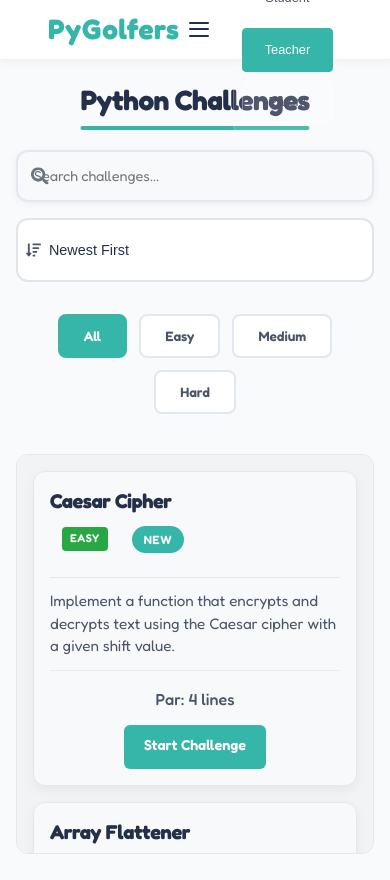
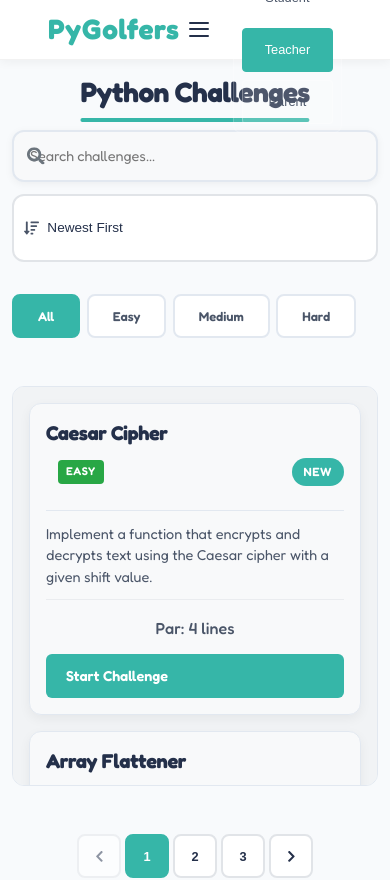
Before and after one commit to CodeWithKids/Pygolfers, a React (Create React App) app: page /challenges in a window 390 px wide. Shown: the top 880 px of the page. Built offline with nearby package versions, Linux system fonts and the light colour scheme.

Commit message:
Responsiveness1.0

```diff
--- a/src/App.css
+++ b/src/App.css
@@ -2382,6 +2382,41 @@
     font-size: 1rem;
   }
 
+  /* Hero Stats Mobile */
+  .hero-stats {
+    display: grid;
+    grid-template-columns: repeat(2, 1fr);
+    gap: 1rem;
+    margin-top: 2rem;
+    width: 100%;
+  }
+
+  .stat-item {
+    align-items: center;
+    text-align: center;
+    padding: 1rem;
+    background: var(--bg-primary);
+    border-radius: 8px;
+    box-shadow: 0 2px 8px rgba(0, 0, 0, 0.05);
+  }
+
+  .stat-number {
+    font-size: 1.5rem;
+  }
+
+  .stat-label {
+    font-size: 0.8rem;
+  }
+
+  .safety-badge {
+    grid-column: 1 / -1;
+    justify-content: center;
+  }
+
+  .safety-icon {
+    font-size: 1rem;
+  }
+
   /* Sections Mobile */
   .section-title {
     font-size: 1.75rem;
@@ -2801,6 +2836,25 @@
     justify-content: center;
   }
 
+  /* Hero Stats Small Mobile */
+  .hero-stats {
+    grid-template-columns: 1fr;
+    gap: 0.75rem;
+    margin-top: 1.5rem;
+  }
+
+  .stat-item {
+    padding: 0.75rem;
+  }
+
+  .stat-number {
+    font-size: 1.25rem;
+  }
+
+  .stat-label {
+    font-size: 0.75rem;
+  }
+
   /* Features grid */
   .features-grid {
     grid-template-columns: 1fr !important;
--- a/src/styles/Challenges.css
+++ b/src/styles/Challenges.css
@@ -507,8 +507,8 @@
   }
 
   .page-title {
-    font-size: 2rem;
-    margin-bottom: 2rem;
+    font-size: 1.75rem;
+    margin-bottom: 1.5rem;
   }
 
   .controls-top {
@@ -522,16 +522,81 @@
     max-width: 100%;
   }
 
+  .search-input {
+    padding: 0.75rem 1rem 0.75rem 2.5rem;
+    font-size: 0.95rem;
+  }
+
+  .sort-container {
+    padding: 0.75rem;
+  }
+
+  .sort-select {
+    font-size: 0.9rem;
+  }
+
+  .difficulty-filters {
+    justify-content: flex-start;
+    gap: 0.5rem;
+    overflow-x: auto;
+    -webkit-overflow-scrolling: touch;
+    padding-bottom: 0.5rem;
+  }
+
+  .filter-btn {
+    flex-shrink: 0;
+    white-space: nowrap;
+  }
+
   .challenges-grid {
     grid-template-columns: 1fr;
+    gap: 1.5rem;
   }
 
   .challenge-card {
     padding: 1.5rem;
   }
 
-  .difficulty-filters {
-    justify-content: center;
+  .challenge-header {
+    flex-direction: column;
+    align-items: flex-start;
+    gap: 0.75rem;
+  }
+
+  .badge-container {
+    width: 100%;
+    justify-content: space-between;
+  }
+
+  .challenge-title {
+    font-size: 1.2rem;
+    margin-bottom: 0.5rem;
+  }
+
+  .difficulty-badge {
+    padding: 0.35rem 0.85rem;
+    font-size: 0.8rem;
+  }
+
+  .challenge-description {
+    font-size: 0.95rem;
+    line-height: 1.5;
+  }
+
+  .challenge-footer {
+    flex-direction: column;
+    gap: 1rem;
+    align-items: flex-start;
+  }
+
+  .par-score {
+    font-size: 0.85rem;
+  }
+
+  .start-challenge-btn {
+    width: 100%;
+    padding: 0.75rem 1.5rem;
+    font-size: 0.95rem;
   }
 
   .pagination {
@@ -541,25 +606,162 @@
   .pagination-btn {
     width: 36px;
     height: 36px;
+    font-size: 0.85rem;
+  }
+
+  .no-results {
+    padding: 2rem 1rem;
+  }
+
+  .no-results h3 {
+    font-size: 1.25rem;
+  }
+
+  .no-results p {
     font-size: 0.9rem;
   }
 }
 
 @media (max-width: 480px) {
+  .challenges-container {
+    padding: 1rem 0.75rem;
+  }
+
+  .page-title {
+    font-size: 1.5rem;
+    margin-bottom: 1.25rem;
+  }
+
+  .controls-top {
+    gap: 0.75rem;
+  }
+
+  .search-input {
+    padding: 0.65rem 0.85rem 0.65rem 2.25rem;
+    font-size: 0.9rem;
+  }
+
+  .sort-container {
+    padding: 0.65rem;
+  }
+
+  .sort-select {
+    font-size: 0.85rem;
+  }
+
   .difficulty-filters {
-    flex-wrap: wrap;
+    gap: 0.4rem;
   }
 
   .filter-btn {
-    padding: 0.4rem 1rem;
+    padding: 0.4rem 0.85rem;
+    font-size: 0.8rem;
+  }
+
+  .challenges-grid {
+    gap: 1.25rem;
+  }
+
+  .challenge-card {
+    padding: 1.25rem;
+  }
+
+  .challenge-title {
+    font-size: 1.1rem;
+  }
+
+  .difficulty-badge {
+    padding: 0.3rem 0.7rem;
+    font-size: 0.7rem;
+  }
+
+  .new-badge {
+    font-size: 0.65rem;
+    padding: 0.15rem 0.4rem;
+  }
+
+  .challenge-description {
+    font-size: 0.9rem;
+  }
+
+  .par-score {
+    font-size: 0.8rem;
+  }
+
+  .start-challenge-btn {
+    padding: 0.65rem 1.25rem;
+    font-size: 0.9rem;
+  }
+
+  .pagination-btn {
+    width: 32px;
+    height: 32px;
+    font-size: 0.8rem;
+  }
+
+  .no-results-image {
+    max-width: 150px;
+  }
+
+  .no-results h3 {
+    font-size: 1.1rem;
+  }
+
+  .no-results p {
     font-size: 0.85rem;
   }
 
-  .challenge-title {
-    font-size: 1.25rem;
+  .clear-filters-btn {
+    padding: 0.5rem 1rem;
+    font-size: 0.85rem;
+  }
+}
+
+/* Landscape mode on mobile */
+@media (max-width: 768px) and (orientation: landscape) {
+  .challenges-container {
+    padding: 1rem;
   }
 
-  .challenge-description {
-    font-size: 0.95rem;
+  .page-title {
+    font-size: 1.5rem;
+    margin-bottom: 1rem;
+  }
+
+  .challenge-card {
+    padding: 1.25rem;
+  }
+
+  .challenges-grid {
+    grid-template-columns: repeat(2, 1fr);
+    gap: 1rem;
   }
 }
+
+/* Touch device optimizations */
+@media (hover: none) and (pointer: coarse) {
+  .challenge-card:hover {
+    transform: none;
+  }
+
+  .challenge-card:active {
+    transform: scale(0.98);
+  }
+
+  .filter-btn:hover {
+    background: white;
+    border-color: #e1e4e8;
+  }
+
+  .filter-btn:active {
+    transform: scale(0.95);
+  }
+
+  .start-challenge-btn:hover {
+    background: var(--teal);
+  }
+
+  .start-challenge-btn:active {
+    transform: scale(0.98);
+  }
+}
```
